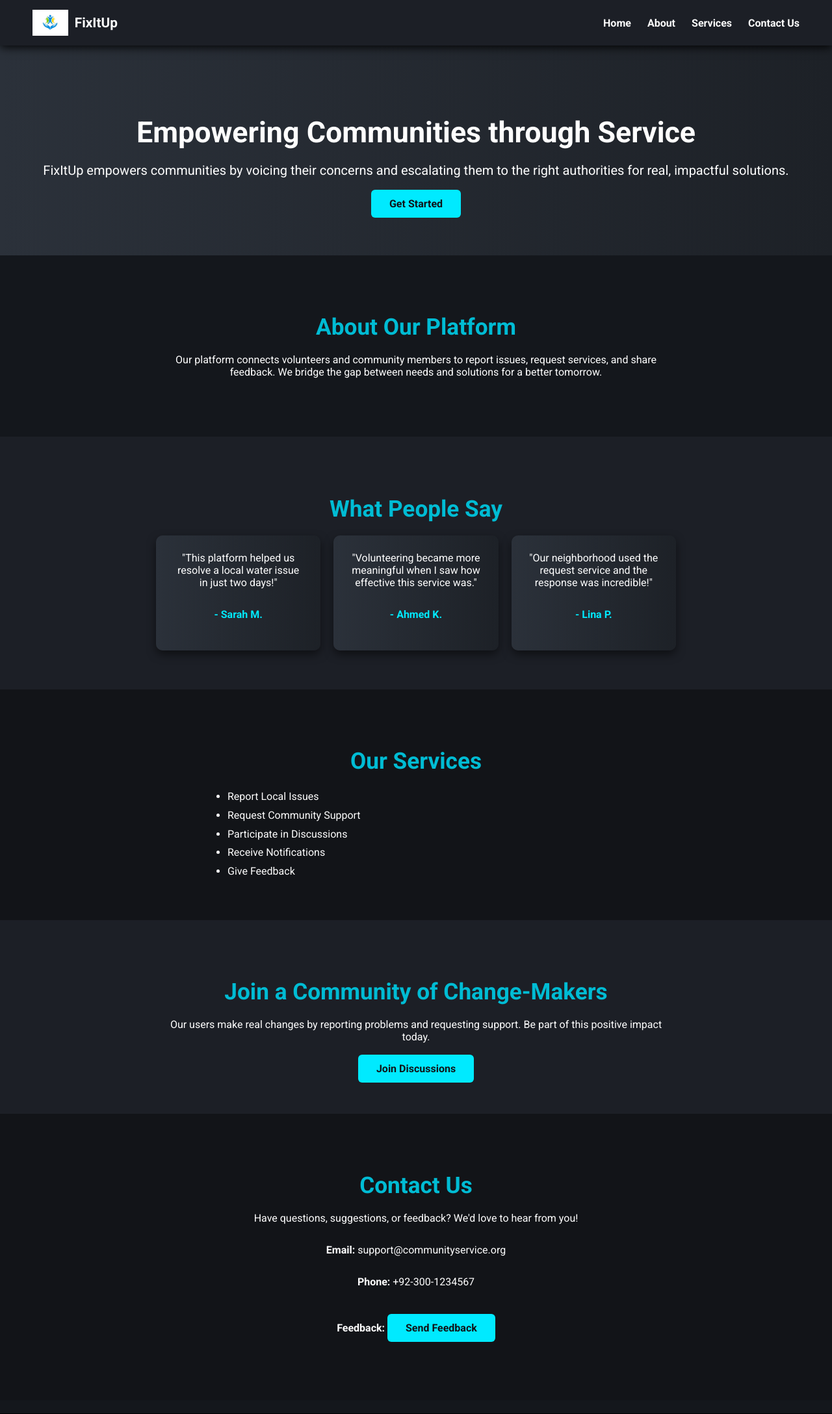
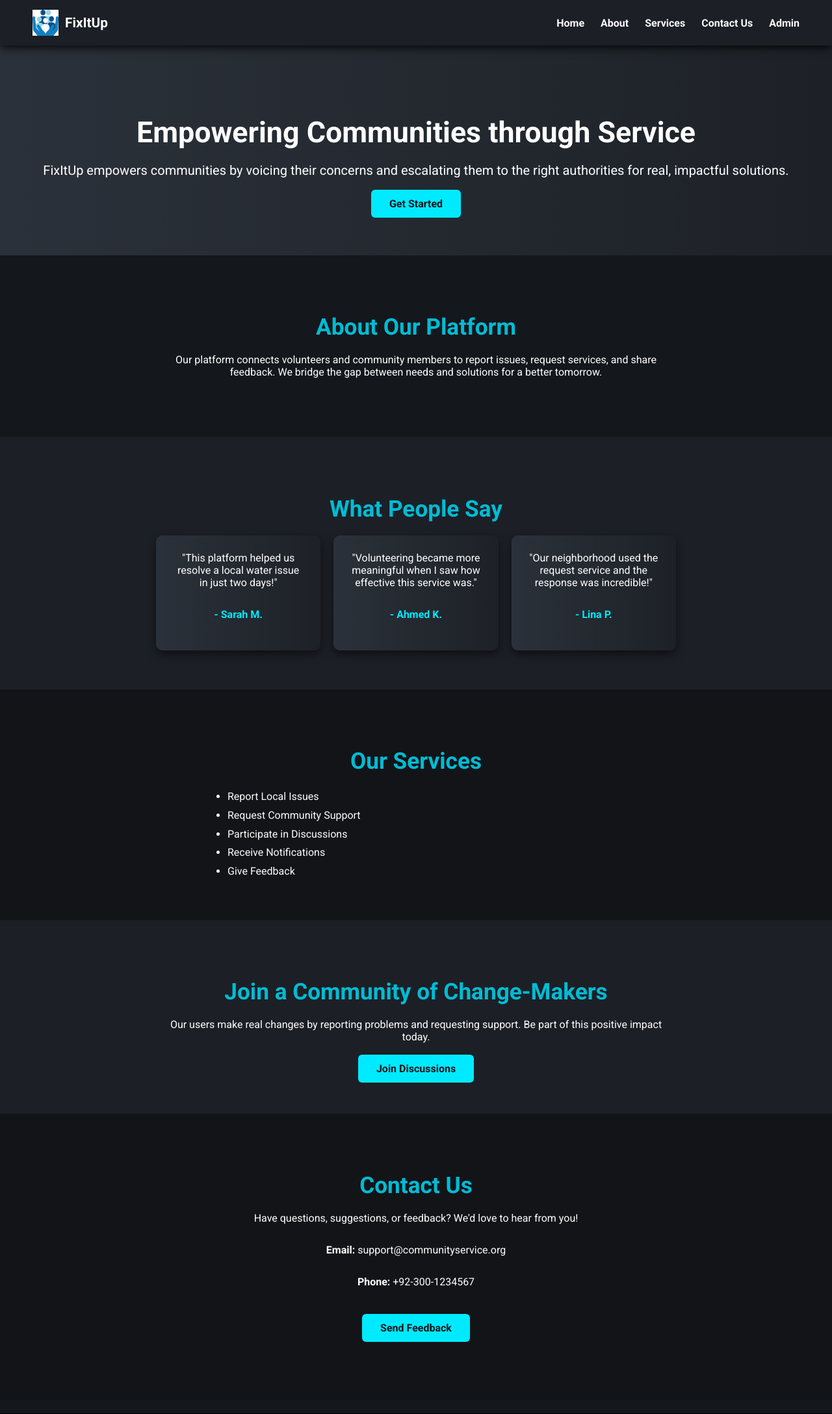
Before and after one commit to dreamygirllll/fixitUp, a Flask app: page / in a window 1280 px wide. Shown: the top 2176 px of the page at 65% size. Run offline with Flask 3, Linux system fonts and the light colour scheme; some libraries are stand-ins or nearby versions.

Commit message:
signin / register ready

```diff
--- a/app.py
+++ b/app.py
@@ -2,7 +2,7 @@ from flask import Flask, render_template, request, redirect, url_for, flash , se
 from flask_login import LoginManager, login_user, logout_user, login_required, current_user
 from flask_bcrypt import Bcrypt
 from mongoengine import connect
-from models import User, Issue, ServiceRequest, Feedback, Notification, Discussion, DuplicateResolvedRequest
+from models import User, Issue, ServiceRequest, Feedback, Notification, Discussion, DuplicateResolvedRequest, Admin
 
 app = Flask(__name__)
 app.secret_key = 'supersecretkey'
@@ -22,7 +22,11 @@ bcrypt = Bcrypt(app)
 # ------------------ User Loader ------------------
 @login_manager.user_loader
 def load_user(user_id):
-    return User.objects(id=user_id).first()
+    user = User.objects(id=user_id).first()
+    if user:
+        return user
+    return Admin.objects(id=user_id).first()
+
 
 # ------------------ Public Route ------------------
 @app.route('/')
@@ -44,7 +48,6 @@ def signup():
         name = request.form['name']
         email = request.form['email']
         password = request.form['password']
-
         if User.objects(email=email).first():
             flash("User already exists. Please login.", "warning")
             return redirect(url_for('login'))
@@ -122,6 +125,64 @@ def forgot_password():
         else:
             error = "Please enter a new password."
             return render_template('forgot_password.html', email=email, show_reset=True, error=error)
+@app.route('/admin/dashboard')
+@login_required
+def admin_dashboard():
+    if not getattr(current_user, "is_admin", False):
+        flash("Unauthorized access", "danger")
+        return redirect(url_for('home'))
+    return render_template('admin_dashboard.html')
+@app.route('/admin/logout')
+@login_required
+def admin_logout():
+    if getattr(current_user, "is_admin", False):
+        logout_user()
+        flash("Admin logged out successfully.", "info")
+    return redirect(url_for('home'))
+@app.route('/admin/signup', methods=['GET', 'POST'])
+def admin_signup():
+    if current_user.is_authenticated and getattr(current_user, "is_admin", False):
+        return redirect(url_for('admin_dashboard'))
+
+    if request.method == 'POST':
+        name = request.form['name']
+        email = request.form['email']
+        password = request.form['password']
+
+        if Admin.objects(email=email).first():
+            flash("Admin already exists. Please log in.", "warning")
+            return redirect(url_for('login'))
+
+        hashed_pw = bcrypt.generate_password_hash(password).decode('utf-8')
+        admin = Admin(name=name, email=email, password=hashed_pw).save()
+        login_user(admin)
+        flash("Admin signup successful!", "success")
+        return redirect(url_for('admin_dashboard'))
+
+    return render_template('signup.html')
+@app.route('/admin/login', methods=['GET', 'POST'])
+def admin_login():
+    if current_user.is_authenticated and getattr(current_user, "is_admin", False):
+        return redirect(url_for('admin_dashboard'))
+
+    error = None
+
+    if request.method == 'POST':
+        email = request.form['email']
+        password = request.form['password']
+        session['email'] = email
+
+        admin = Admin.objects(email=email).first()
+        if not admin:
+            error = "Email not found."
+        elif bcrypt.check_password_hash(admin.password, password):
+            login_user(admin)
+            flash("Admin login successful!", "success")
+            return redirect(url_for('admin_dashboard'))
+        else:
+            error = "Incorrect password."
+
+    return render_template('login.html', error=error)
 
 @app.route('/logout')
 @login_required
@@ -188,7 +249,7 @@ def feedback():
             comment=data['comment']
         ).save()
         flash("Feedback submitted", "success")
-        return redirect(url_for('dashboard'))
+        return redirect(url_for('home'))
 
     return render_template('feedback.html')
 
--- a/templates/home.html
+++ b/templates/home.html
@@ -29,6 +29,7 @@
         <li><a href="#about">About</a></li>
         <li><a href="#services">Services</a></li>
         <li><a href="#contact">Contact Us</a></li>
+        <li><a href="{{ url_for('admin_login') }}">Admin</a></li>
     </ul>
 </nav>
 
@@ -89,7 +90,7 @@
     <p>Have questions, suggestions, or feedback? We'd love to hear from you!</p>
     <p><strong>Email:</strong> support@communityservice.org</p>
     <p><strong>Phone:</strong> +92-300-1234567</p>
-    <p><strong>Feedback:</strong> <a href="{{ url_for('feedback') }}" class="btn-primary" style="margin-top: 10px; display: inline-block;">Send Feedback</a></p>
+    <p><a href="{{ url_for('feedback') }}" class="btn-primary" style="margin-top: 10px; display: inline-block;">Send Feedback</a></p>
 </section>
 
 <!-- Footer -->
```
Also changed, not shown: models.py (+26 -0 lines), static/images/favicon.png, static/images/logo.jpeg.
